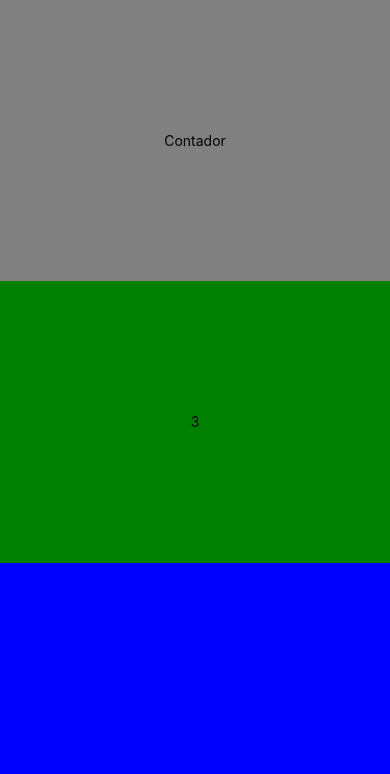
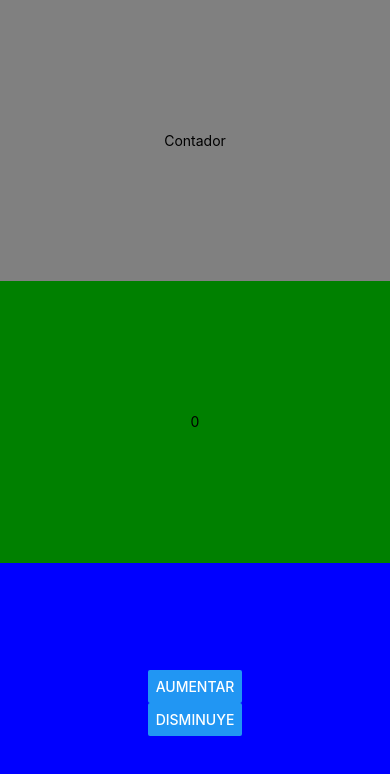
Before and after one commit to Galamon5/Hello-World-ReactNative, a React Native app in the folder HelloMundo/: screen / in a window 390 px wide. Shown: the top 774 px of the page. Built offline with nearby package versions, Linux system fonts and the light colour scheme.

Commit message:
Agregue botones

```diff
--- a/HelloMundo/App.js
+++ b/HelloMundo/App.js
@@ -1,11 +1,21 @@
 import React from 'react';
-import { StyleSheet, Text, View } from 'react-native';
+import { StyleSheet, Text, View, Button } from 'react-native';
 export default class App extends React.Component {
   constructor(){
     super();
     this.state={
-      numero: 3
+      numero: 0
     }
+  }
+  aumentar = () =>{
+    this.setState({
+      numero: this.state.numero+1
+    })
+  }
+  disminuir = () =>{
+    this.setState({
+      numero: this.state.numero-1
+    })
   }
   render() {
     return (
@@ -14,10 +24,12 @@ export default class App extends React.Component {
           <Text>Contador</Text>
         </View>
         <View style={styles.box2}>
-      {/*    <Text>2</Text>*/}
           <Text>{this.state.numero}</Text>
         </View>
-        <View style={styles.box3}/>
+        <View style={styles.box3}>
+          <Button title="Aumentar" onPress={()=>{this.aumentar()}}/>
+          <Button title="Disminuye" onPress={()=>{this.disminuir()}}/>
+        </View>
       </View>
     );
   }
@@ -47,4 +59,5 @@ const styles = StyleSheet.create({
     justifyContent:'center',
     alignItems: 'center'
   }
+
 });
```
